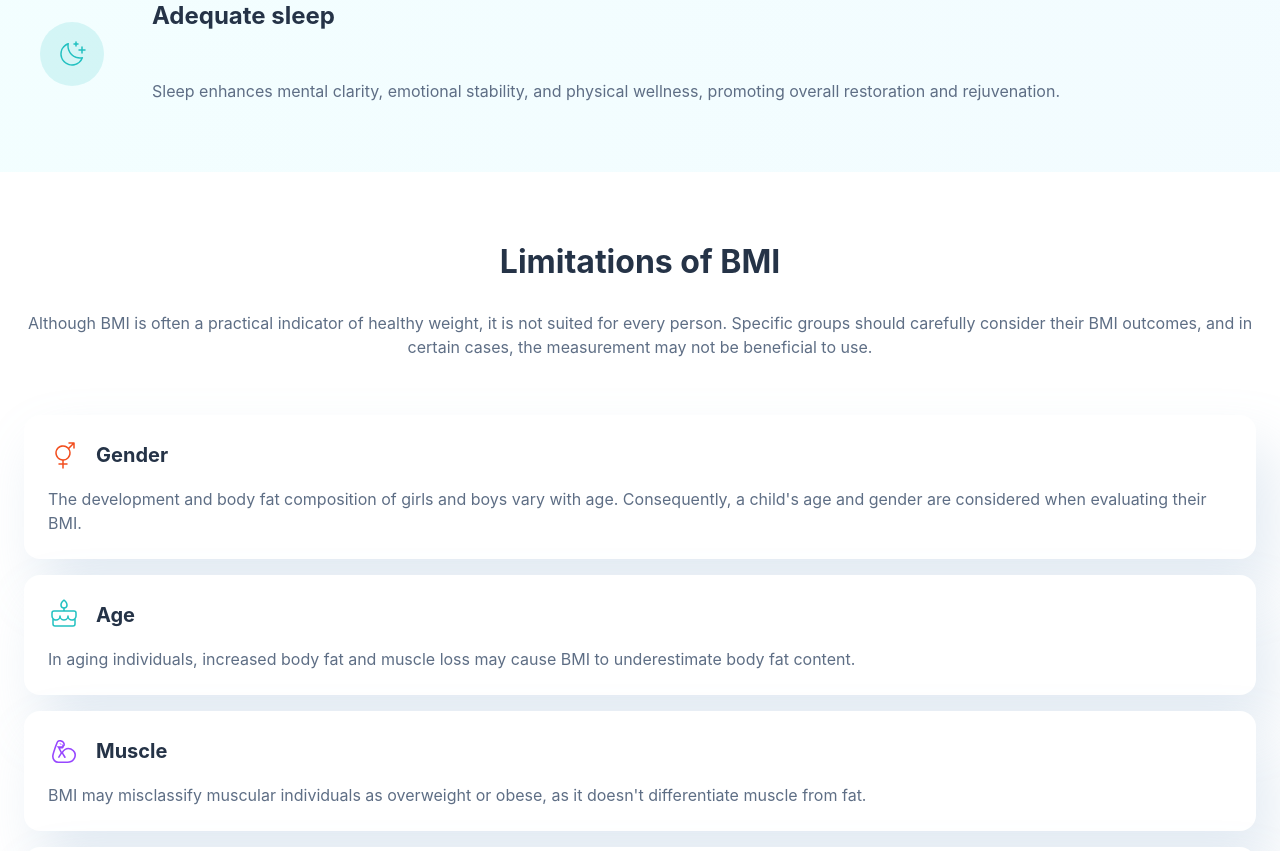
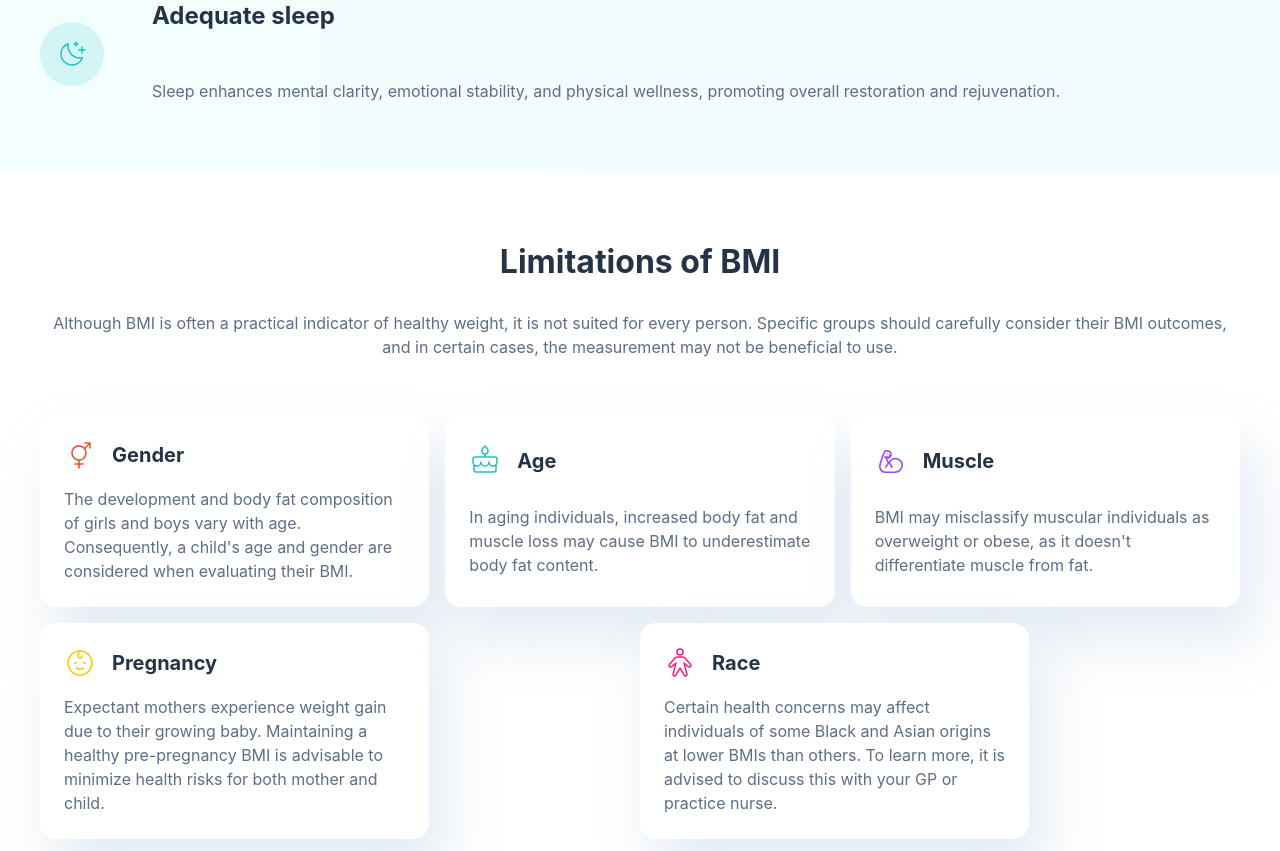
Before and after one commit to surrealgee/bmi-calculator, a website built with webpack: page src/index.html in a window 1280 px wide. Shown: the part 1989-2840 px from the top of the page. Built offline with nearby package versions, Linux system fonts and the light colour scheme.

Commit message:
Style bottom section for tablet

```diff
--- a/src/style.css
+++ b/src/style.css
@@ -337,4 +337,18 @@ input[type="radio"]:checked::before {
   .tip img {
     grid-row: 1 / -1;
   }
+
+  .bottom {
+    padding: 4.5em 2.5em;
+  }
+
+  .facts {
+    grid-template-columns: repeat(auto-fill, minmax(335px, 1fr));
+    position: relative;
+  }
+
+  .facts .fact:last-child {
+    position: relative;
+    left: 50%;
+  }
 }
```
